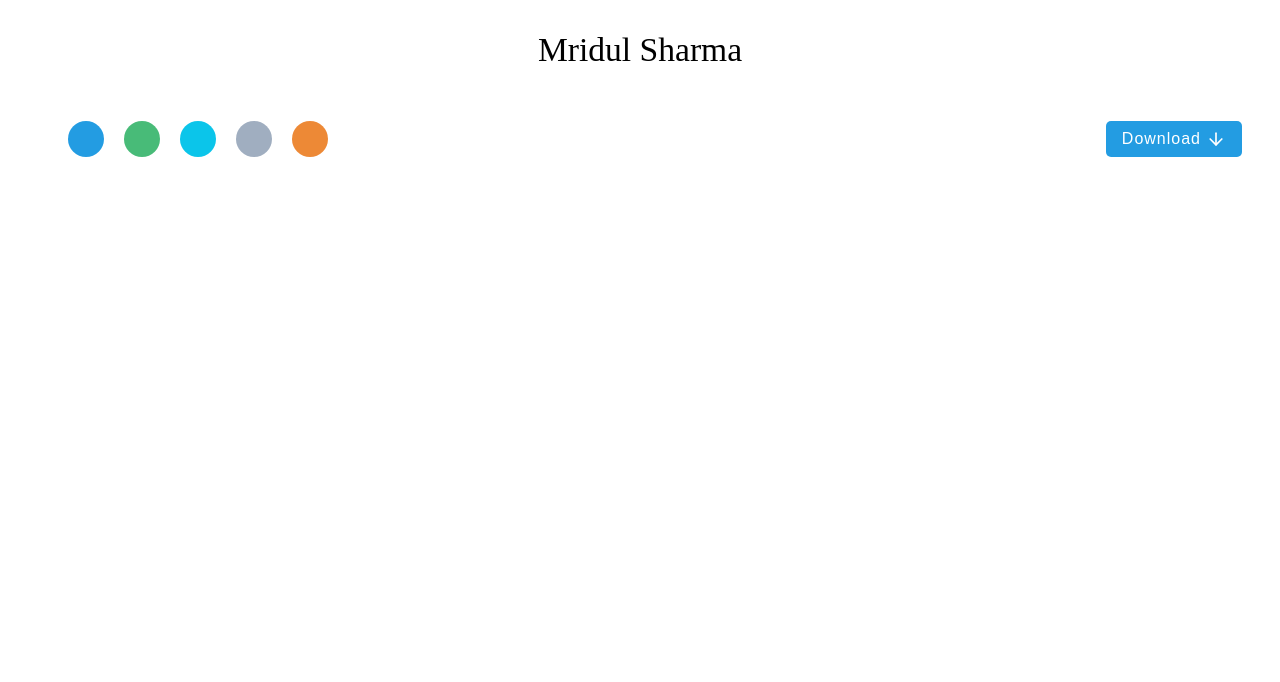
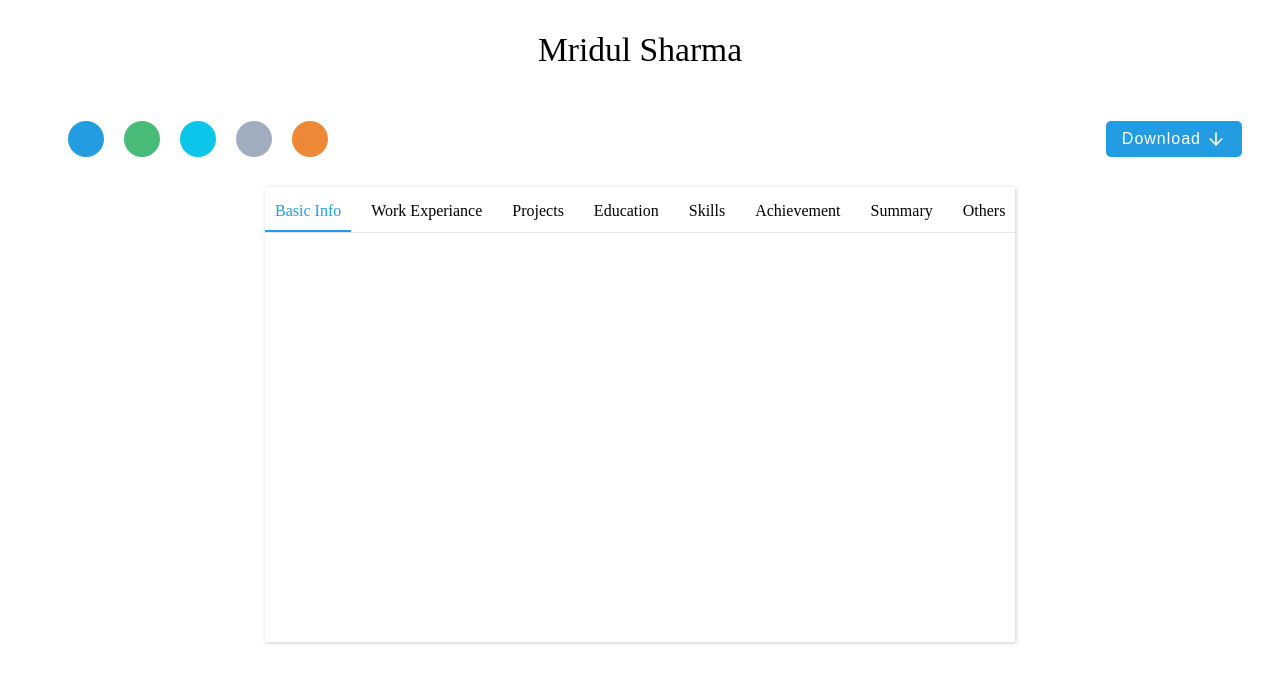
Before and after one commit to engineer-br0/Resume-Builder, a React (Create React App) app: page / in a window 1280 px wide. Shown: the top 682 px of the page. Built offline with nearby package versions, Linux system fonts and the light colour scheme.

Commit message:
editor header

```diff
--- a/src/components/Body.js
+++ b/src/components/Body.js
@@ -1,5 +1,6 @@
 import React from "react";
-import { useRef } from "react";
+import { useState } from "react";
+// import { useRef } from "react";
 import './Body.css'
 import ReactToPrint from "react-to-print";
 import { ArrowDown } from "react-feather";
@@ -9,6 +10,41 @@ const Body = () =>{
 
   const colors = ["#239ce2", "#48bb78", "#0bc5ea", "#a0aec0", "#ed8936"];
   // const resumeRef = useRef();
+
+  const [sections,setSections] = useState({
+    basicInfo : {
+      id : "Basic Info",
+      sectionTitle : "Basic Info"
+    },
+    workExp : {
+      id : "Work Experiance",
+      sectionTitle : "Work Experiance"
+    },
+    projects : {
+      id : "Projects",
+      sectionTitle : "Projects"
+    },
+    education : {
+      id : "Education",
+      sectionTitle : "Education"
+    },
+    skills : {
+      id : "Skills",
+      sectionTitle : "Skills"
+    },
+    achievement : {
+      id : "Achievement",
+      sectionTitle : "Achievement"
+    },
+    summary : {
+      id : "Summary",
+      sectionTitle : "Summary"
+    },
+    others : {
+      id : "Others",
+      sectionTitle : "Others"
+    }
+  });
 
   return(
     <>
@@ -38,8 +74,11 @@ const Body = () =>{
         />
 
       </div>
-
-      <Editor />
+      <div className="main">
+      <Editor
+      sections = {sections}
+      />
+      </div>
     </div>
     </>
   );
--- a/src/components/Editor.js
+++ b/src/components/Editor.js
@@ -1,8 +1,26 @@
-import React from "react";
+import React, { useState } from "react";
+import styles from './Editor.module.css'
+//djskdjksdjksj
+const Editor = (props) =>{
+   const sections = props.sections;
+   const [activeSectionKey, setActiveSectionKey] = useState(Object.keys(sections)[0]);
 
-
-const Editor = () =>{
-
+  return(
+     <>
+     <div className={styles.container}>
+      <div className={styles.header}>
+       {Object.keys(sections)?.map((key)=>(
+        <div
+         className={`${styles.section} ${(key === activeSectionKey ? styles.active : "") }`}
+         onClick = {() => {setActiveSectionKey(key)}}
+        >
+          {sections[key].sectionTitle}
+        </div>
+       ))}
+       </div>
+     </div>
+     </>
+  );
 }
 
 export default Editor;
--- a/src/components/Editor.module.css
+++ b/src/components/Editor.module.css
@@ -19,7 +19,7 @@
   }
 
   .header::-webkit-scrollbar {
-    height: 7px;
+    height: 0px;
   }
 
   .header::-webkit-scrollbar-thumb {
```
